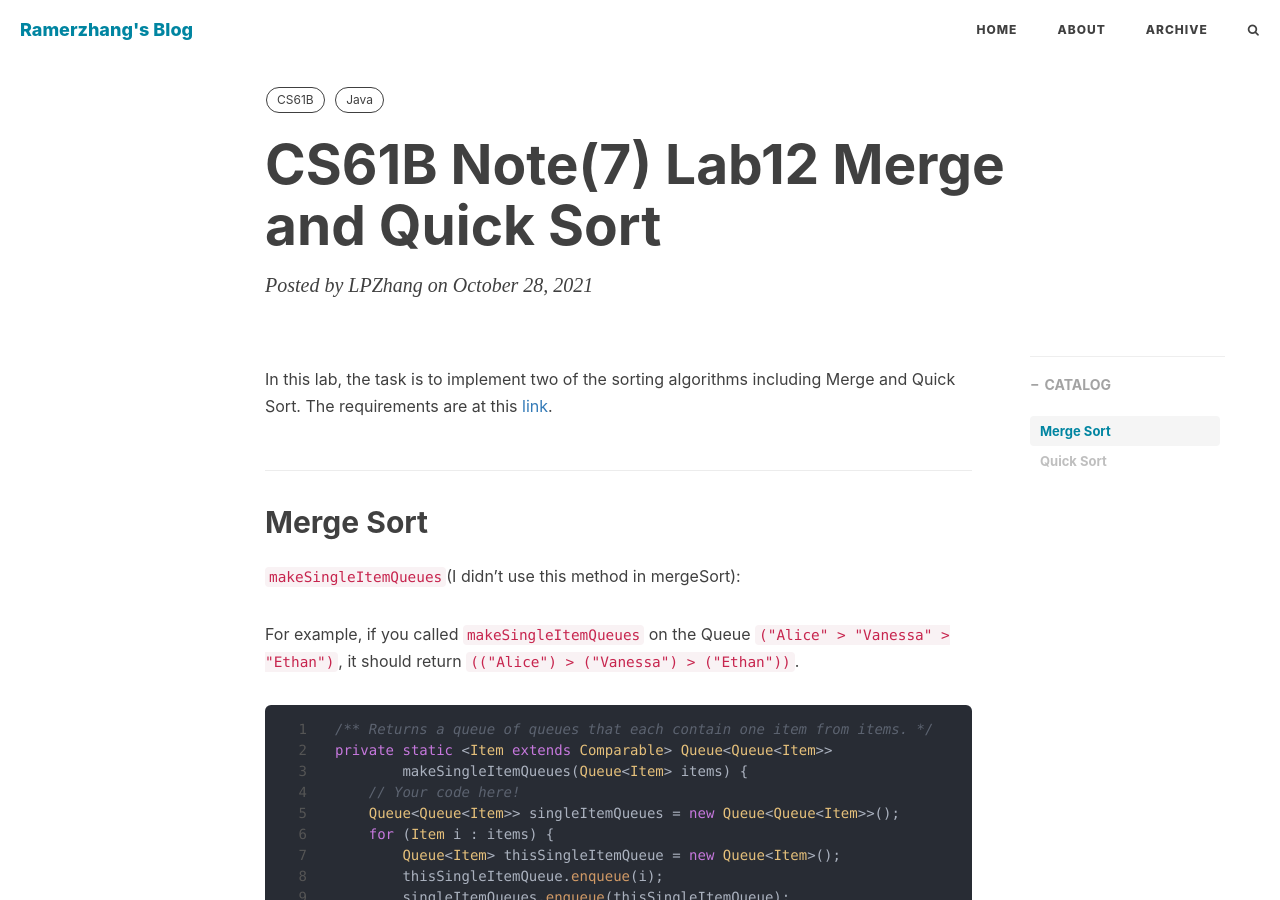
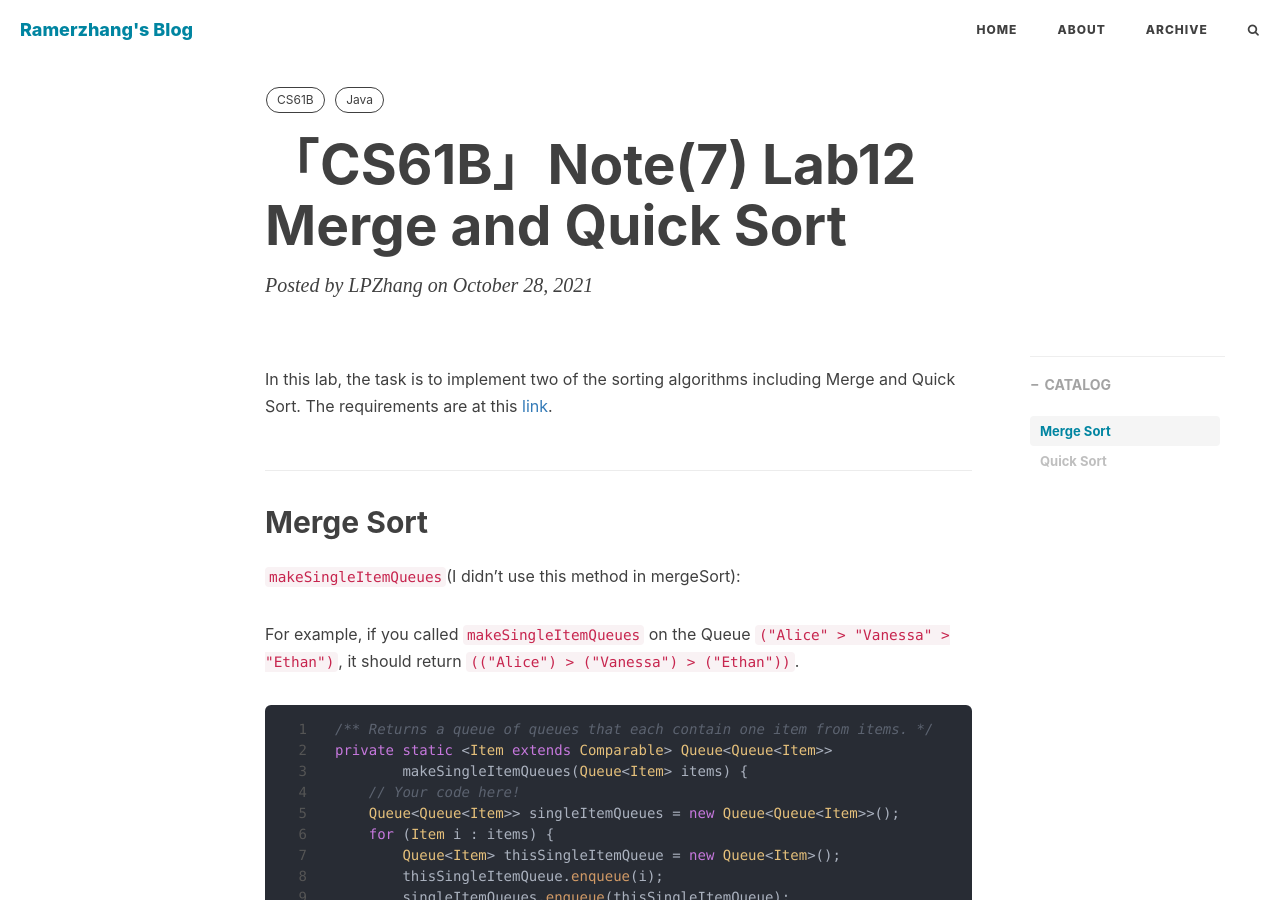
Before and after one commit to Ramer42/Ramer42.github.io, a Jekyll site: the page built from _posts/2021-10-28-CS61B-LAB12.md, in a window 1280 px wide and 900 px high. Built offline with Jekyll 4.4.1, drawn with Linux system fonts in a browser that asks for light colours; nearby versions of some CDN libraries; comment, search, counter and statistics services are not loaded.

```diff
--- a/_posts/2021-10-28-CS61B-LAB12.md
+++ b/_posts/2021-10-28-CS61B-LAB12.md
@@ -1,6 +1,6 @@
 ---
 layout:     post
-title: CS61B Note(7) Lab12 Merge and Quick Sort
+title: 「CS61B」Note(7) Lab12 Merge and Quick Sort
 date:       2021-10-28 12:00:00
 author:     "LPZhang"
 catalog: false
```
